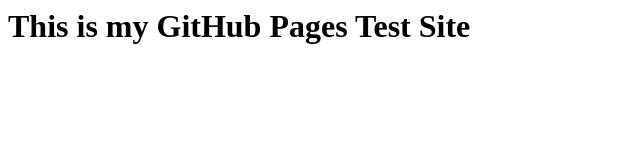
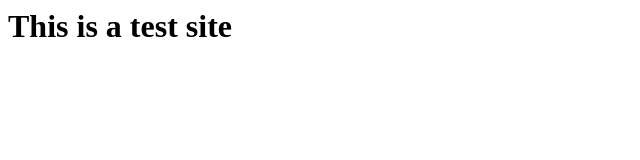
Before and after one commit to PythonHacker24/PythonHacker24.github.io, a plain HTML site: page index.html in a window 1280 px wide. Shown: the whole page, without its empty margins (0-640 px from the left). Drawn offline with Linux system fonts and the light colour scheme.

Commit message:
initial 2 commit

```diff
--- a/index.html
+++ b/index.html
@@ -1,5 +1,13 @@
 <html>
 
-  <h1> This is my GitHub Pages Test Site </h1>
+  <head>
+
+    <title> Aditya Patil </title>
+
+  </head>
+
+  <body>
+    <h1> This is a test site </h1>
+  </body>
 
 </html>
```
